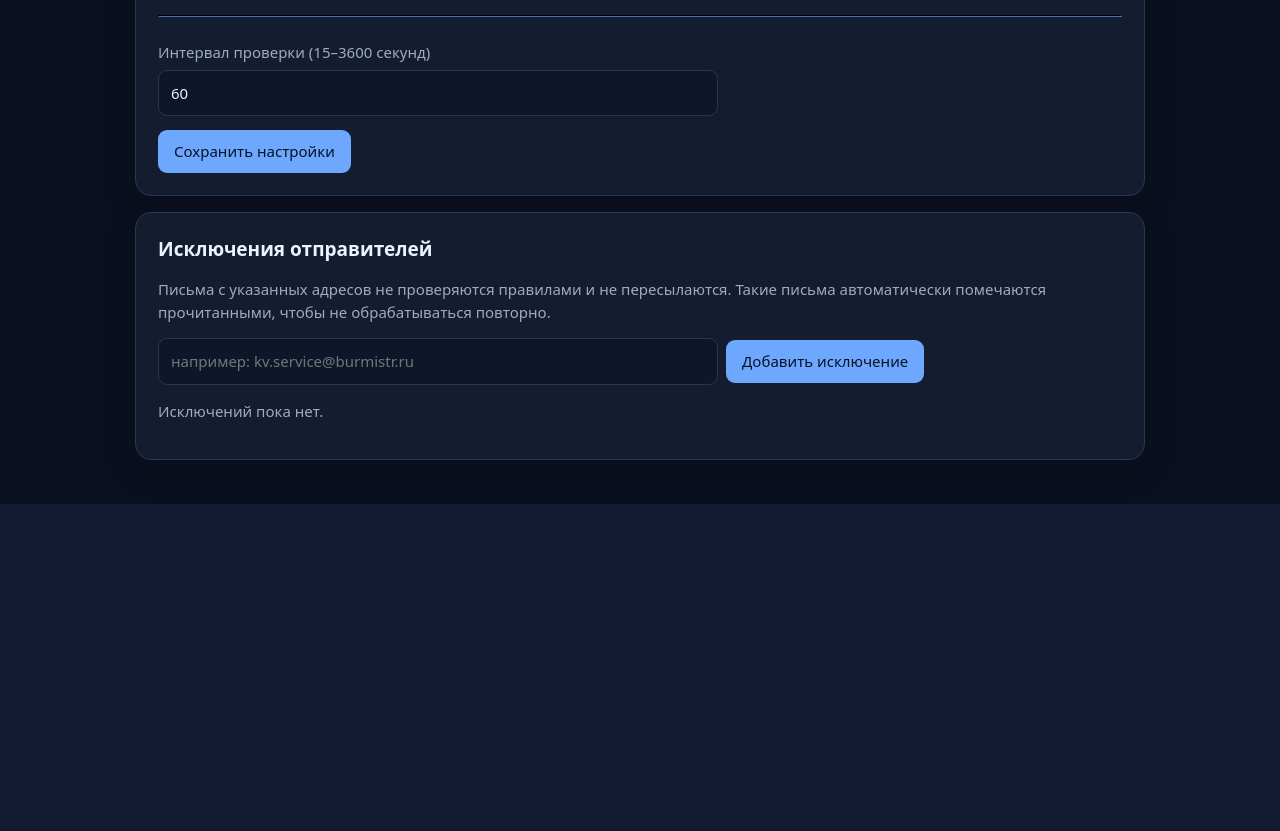
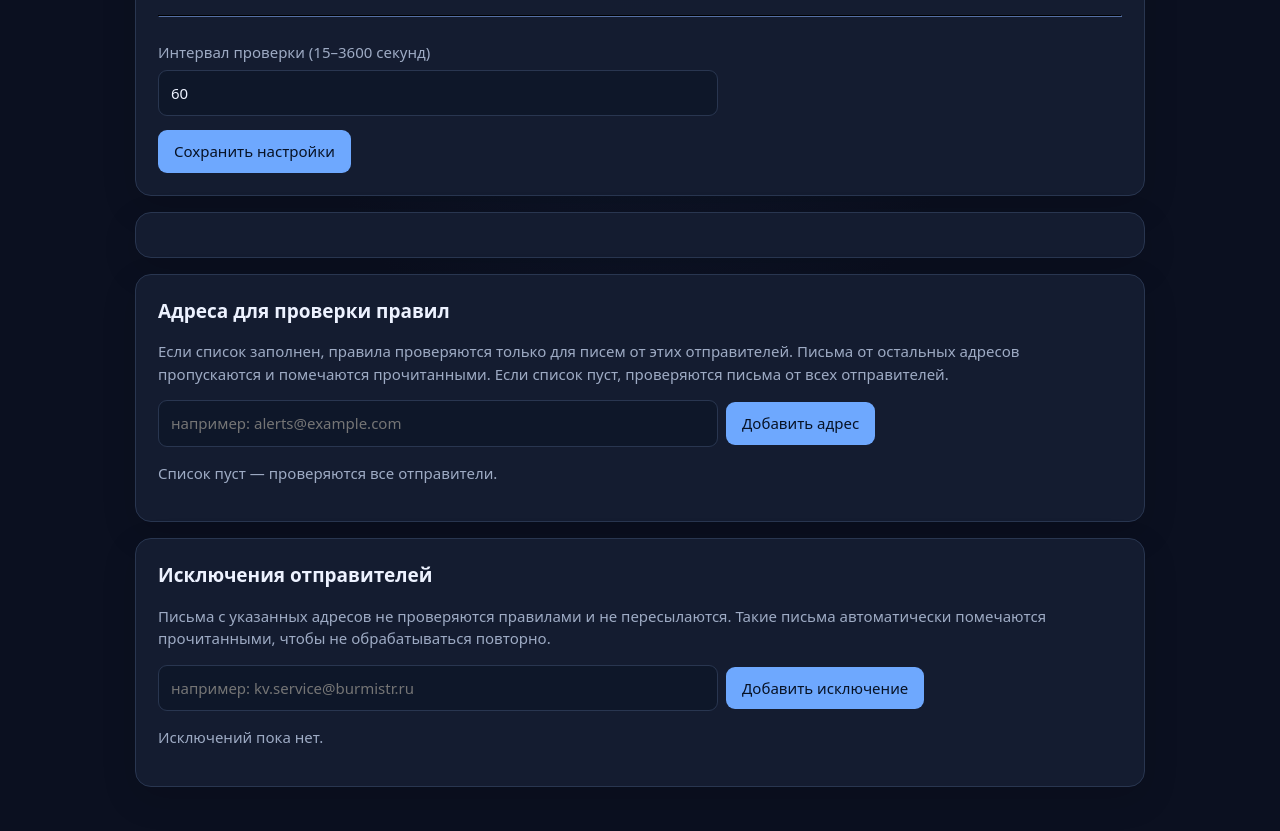
Before and after one commit to aptekashow/email-bridge-bot, a Flask app: page /settings in a window 1280 px wide. Shown: the part 869-1700 px from the top of the page. Before the commit the page ends 1373 px from the top, so only its background shows below. Run offline with Flask 3, Linux system fonts and the light colour scheme; the visitor is signed in with stand-in values (Sample User, id 1); some libraries are stand-ins or nearby versions.

Commit message:
Add allowed sender list to settings UI

```diff
--- a/templates/settings.html
+++ b/templates/settings.html
@@ -19,6 +19,38 @@
 <label class="field"><span>Интервал проверки (15–3600 секунд)</span><input name="check_interval" type="number" min="15" max="3600" value="{{ s.check_interval }}" required></label>
 <button type="submit">Сохранить настройки</button>
 </form>
+</section>
+
+<section class="panel">
+</section>
+
+<section class="panel">
+<h2>Адреса для проверки правил</h2>
+<p class="muted">Если список заполнен, правила проверяются только для писем от этих отправителей. Письма от остальных адресов пропускаются и помечаются прочитанными. Если список пуст, проверяются письма от всех отправителей.</p>
+<form method="post" class="actions">
+<input type="hidden" name="csrf_token" value="{{ csrf_token() }}">
+<input type="hidden" name="action" value="add_allowed_sender">
+<input name="allowed_email" type="email" required maxlength="255" placeholder="например: alerts@example.com" style="flex:1;min-width:220px">
+<button type="submit">Добавить адрес</button>
+</form>
+{% if allowed_senders %}
+<div class="table-wrap" style="margin-top:16px">
+<table><thead><tr><th>Адрес отправителя</th><th>Действие</th></tr></thead><tbody>
+{% for item in allowed_senders %}
+<tr><td>{{ item.email }}</td><td>
+<form method="post" action="{{ url_for('settings') }}" onsubmit="return confirm('Удалить адрес из списка проверки?')">
+<input type="hidden" name="csrf_token" value="{{ csrf_token() }}">
+<input type="hidden" name="action" value="delete_allowed_sender">
+<input type="hidden" name="allowed_id" value="{{ item.id }}">
+<button class="danger" type="submit">Удалить</button>
+</form>
+</td></tr>
+{% endfor %}
+</tbody></table>
+</div>
+{% else %}
+<p class="muted">Список пуст — проверяются все отправители.</p>
+{% endif %}
 </section>
 
 <section class="panel">
```
